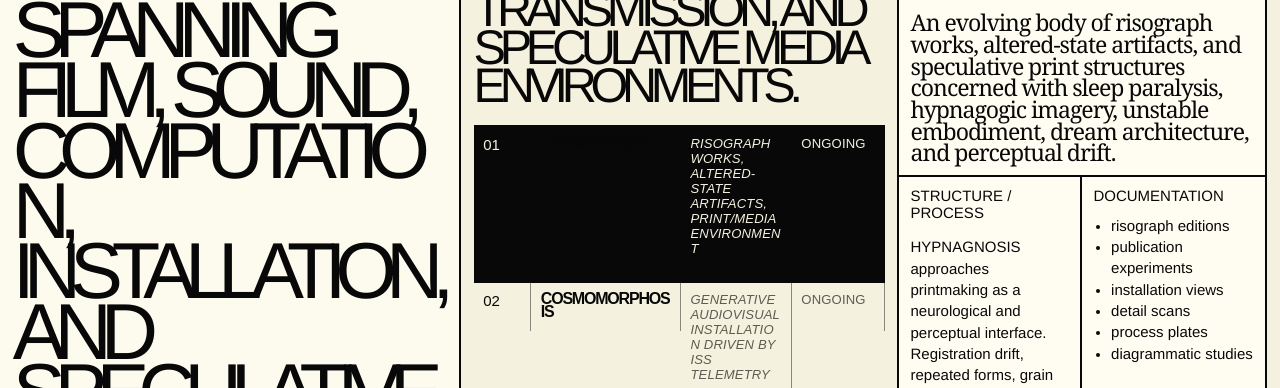
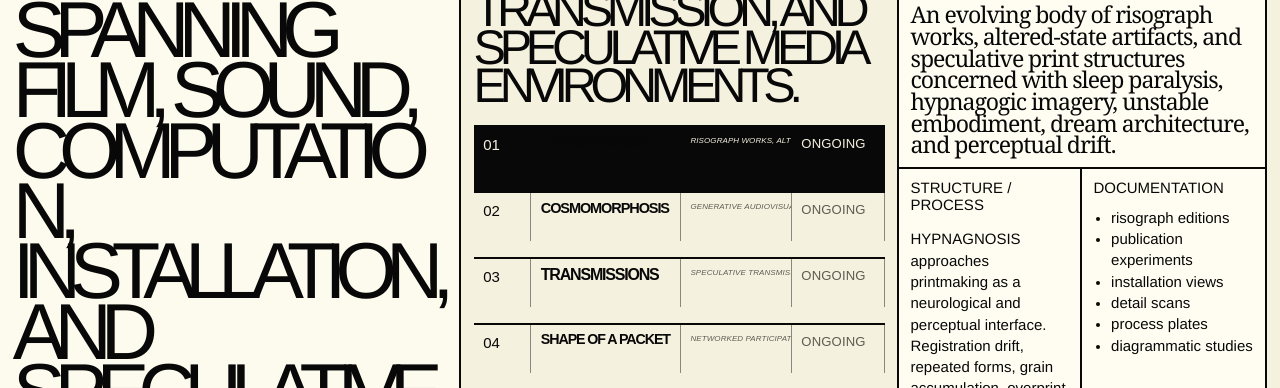
Before and after one commit to hgw3lls/portfolio, a website built with Vite: page index.html in a window 1280 px wide. Shown: the part 381-769 px from the top of the page. Built offline with nearby package versions, Linux system fonts and the light colour scheme.

Commit message:
Prevent compact labels from wrapping

```diff
--- a/src/main.js
+++ b/src/main.js
@@ -49,6 +49,44 @@ const createMenuLink = ({ route, href, label, download }) => {
   if (download) link.setAttribute('download', '');
   link.textContent = label;
   return link;
+};
+
+const FIT_TEXT_SELECTOR = [
+  '.wordmark',
+  '.mode-toggle',
+  '.route-tabs a',
+  '.sticky-head button',
+  '.project-row strong',
+  '.project-row em',
+  '.project-row small',
+  '.project-row-cta',
+].join(', ');
+
+const fitSingleLineText = (root = document) => {
+  const scope = root instanceof Element ? root : document;
+  const elements = scope.matches?.(FIT_TEXT_SELECTOR)
+    ? [scope]
+    : [...scope.querySelectorAll(FIT_TEXT_SELECTOR)];
+
+  requestAnimationFrame(() => {
+    elements.forEach((element) => {
+      element.style.fontSize = '';
+      if (!element.isConnected || element.clientWidth <= 0 || element.scrollWidth <= element.clientWidth) return;
+
+      const baseSize = Number.parseFloat(getComputedStyle(element).fontSize);
+      const minSize = Number.parseFloat(element.dataset.fitMin || '8');
+      if (!Number.isFinite(baseSize) || baseSize <= minSize) return;
+
+      let nextSize = baseSize;
+      let attempts = 0;
+      while (element.scrollWidth > element.clientWidth && nextSize > minSize && attempts < 12) {
+        const ratio = element.clientWidth / element.scrollWidth;
+        nextSize = Math.max(minSize, nextSize * Math.min(0.98, ratio * 0.98));
+        element.style.fontSize = `${nextSize}px`;
+        attempts += 1;
+      }
+    });
+  });
 };
 
 const replaceChildren = (element, children) => {
@@ -104,6 +142,7 @@ const populateStaticContent = (content) => {
 
   replaceChildren(document.querySelector('.route-tabs'), (content.navigation || []).map(createNavLink));
   populateMenu(content);
+  fitSingleLineText();
 
   setText('.identity-panel .eyebrow', content.hero?.eyebrow);
   setText('#hero-title', content.hero?.title);
@@ -617,6 +656,8 @@ const renderProjectList = () => {
     })
     .join('');
 
+  fitSingleLineText(projectList);
+
   projectList.querySelectorAll('[data-project]').forEach((button) => {
     button.addEventListener('click', () => {
       activeProjectId = button.dataset.project;
@@ -872,3 +913,5 @@ const initialRoute = [...views].some((view) => view.dataset.view === location.ha
   : 'works';
 setRoute(initialRoute);
 sortButtons[0]?.classList.add('is-active');
+fitSingleLineText();
+window.addEventListener('resize', () => fitSingleLineText());
--- a/src/styles.css
+++ b/src/styles.css
@@ -72,6 +72,12 @@ body.night-mode {
   max-width: 100%;
   overflow-wrap: anywhere;
   word-break: normal;
+}
+
+:where(.wordmark, .mode-toggle, .route-tabs a, .sticky-head button, .project-row strong, .project-row em, .project-row small, .project-row-cta) {
+  white-space: nowrap;
+  overflow: hidden;
+  text-overflow: clip;
 }
 
 .skip-link {
```
